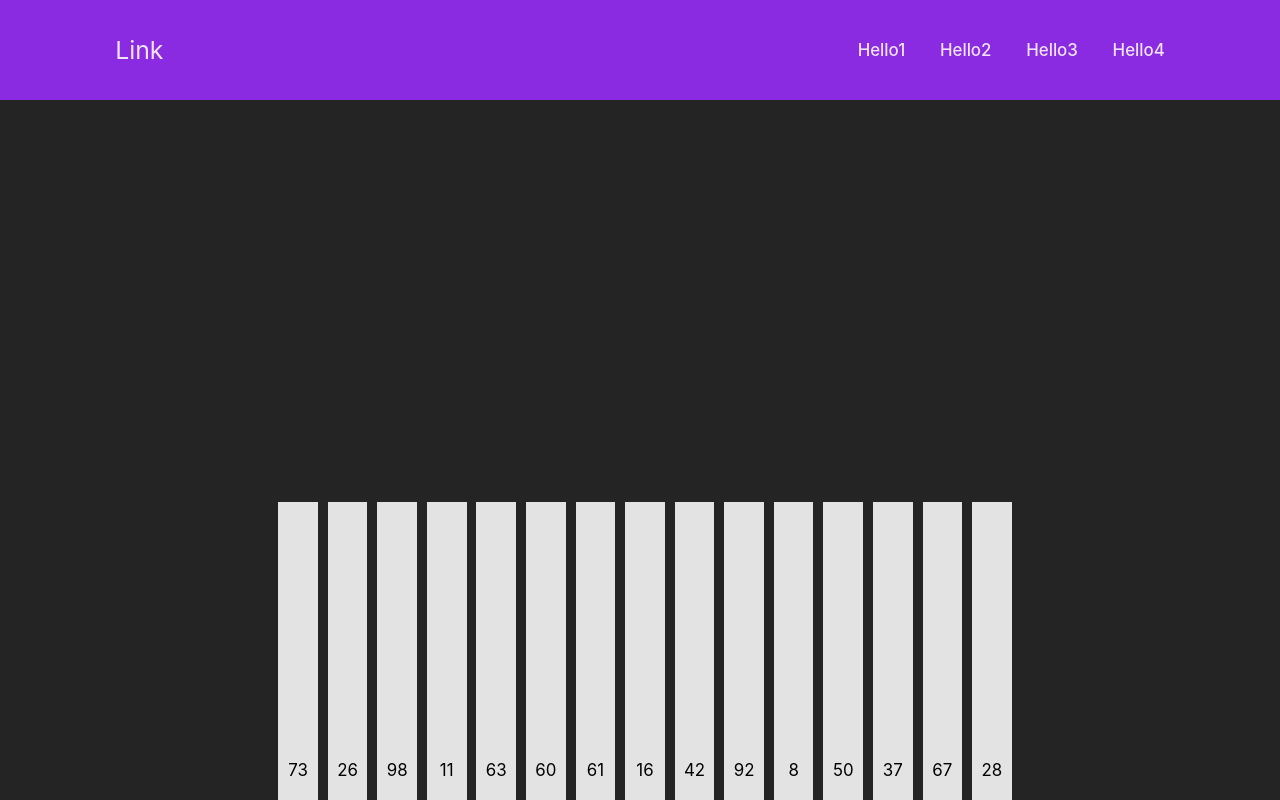
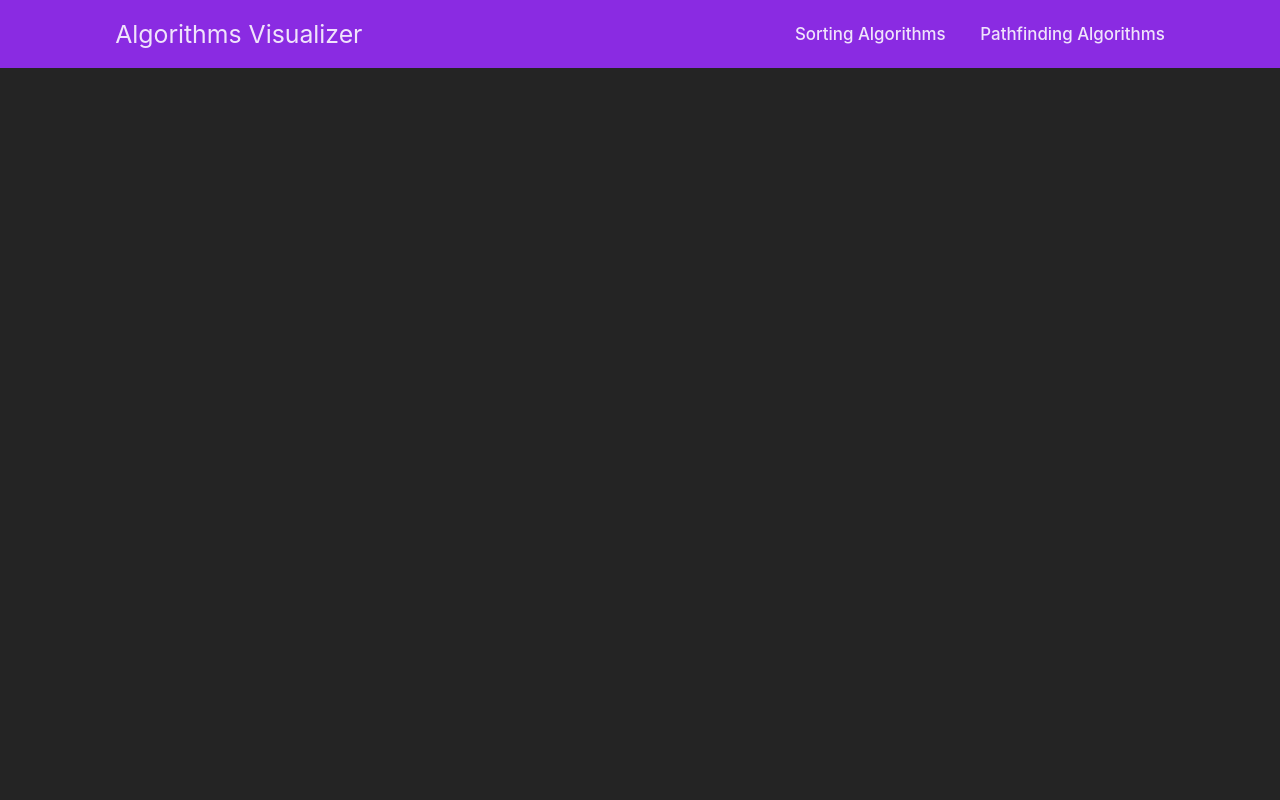
Before and after one commit to Rodolforiv0621/Algorithms-Visualizer, a React (Vite) app: page / in a window 1280 px wide. Built offline with nearby package versions, Linux system fonts and the light colour scheme.

Commit message:
minor changes, added routing

```diff
--- a/src/App.css
+++ b/src/App.css
@@ -2,12 +2,13 @@
   text-decoration: none;
   --white: rgba(255, 255, 255, 0.87);
   --num: 177;
+  --back: #242424;
 }
 *{
   box-sizing: border-box;
   text-decoration: none;
   border: none;
-  scroll-behavior: smooth;
+
   padding: 0;
   margin: 0;
 }
@@ -17,7 +18,8 @@ html{
 }
 .header{
   width: 100%;
-  height: 100px;
+  height: 8.5%;
+  max-height: 100px;
   position: fixed;
   padding: 2rem 9%;
   top: 0;
@@ -56,16 +58,21 @@ html{
 
 }
 .line{
-  width: 2rem;
+
   height: 30rem;
-  padding: 2rem;
+
   margin-left: 1rem;
   font-size: 1.7rem;
+  font-weight: 500;
   text-align: center;
   justify-content: center;
-  color: black;
+  color: var(--back);
   background-color: var(--white);
   bottom: 0px;
   display: flex;
   align-items: flex-end;
 }
+
+a{
+  cursor: pointer;
+}
--- a/src/App.jsx
+++ b/src/App.jsx
@@ -1,36 +1,24 @@
 import { useEffect, useState } from 'react'
 import reactLogo from './assets/react.svg'
 import viteLogo from '/vite.svg'
+import { useNavigate } from 'react-router-dom'
 import './App.css'
 
 function App() {
-  const [lines, setLines] = useState([]);
-  useEffect(()=>{
-    resetArray();
-  },[]);
-
-  function resetArray(length){
-    const arr = [];
-    for(let i = 0;i<15;i++){
-      arr.push(Math.floor(Math.random() * 100));
-    }
-    setLines(arr);
-  }
+  const navigate = useNavigate();
 
   return (
     <>
       <header className="header">
-        <a href="#" className='logo'>Link</a>
+        <a className="logo" onClick={() => navigate("")}>
+          Algorithms Visualizer
+        </a>
         <nav className="navbar">
-          <a href="#" >Hello1</a>
-          <a href="#">Hello2</a>
-          <a href="#">Hello3</a>
-          <a href="#">Hello4</a>
+          <a onClick={() => navigate("/sorting")}>Sorting Algorithms</a>
+          <a onClick={() => navigate("/pathfinding")}>Pathfinding Algorithms</a>
+          {/* <a href="#">Hello3</a> */}
         </nav>
       </header>
-      <div className="container">
-        {(lines.length > 0) && lines.map((line) => <div className='line' >{line}</div>)}
-      </div>
     </>
   );
 }
--- a/src/main.jsx
+++ b/src/main.jsx
@@ -1,10 +1,19 @@
 import React from 'react'
+import {BrowserRouter, Routes, Route} from 'react-router-dom'
 import ReactDOM from 'react-dom/client'
 import App from './App.jsx'
+import SortingPage from './SortingPage.jsx'
+import PathfindingPage from './PathfindingPage.jsx'
 import './index.css'
 
 ReactDOM.createRoot(document.getElementById('root')).render(
+  <BrowserRouter>
+    <Routes>
+      <Route path="/" element={<App/>}/>
+      <Route path="/sorting" element={<SortingPage/>}/>
+      <Route path="/pathfinding" element={<PathfindingPage/>}/>
+    </Routes>
+  </BrowserRouter>
 
-  <App />
 
 )
```
